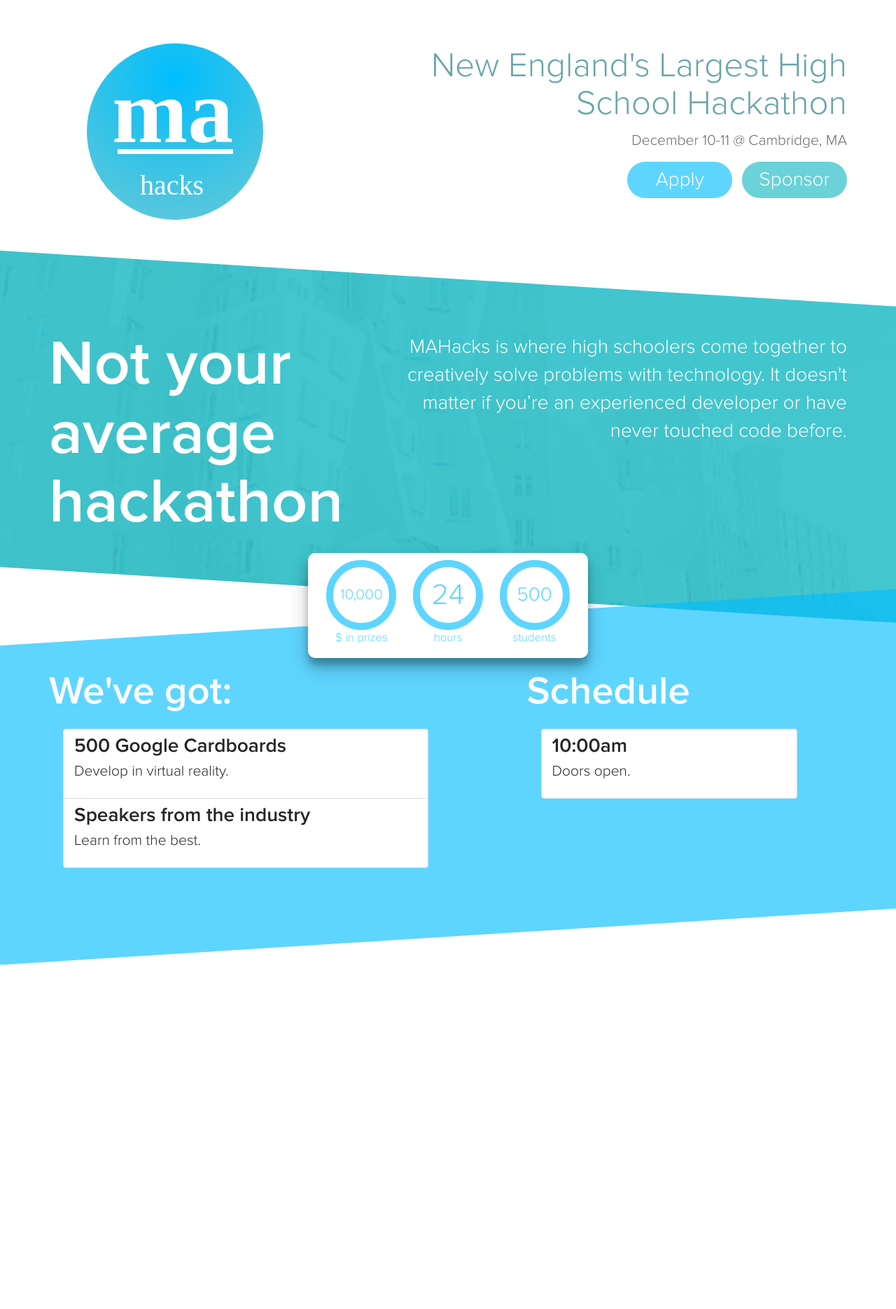
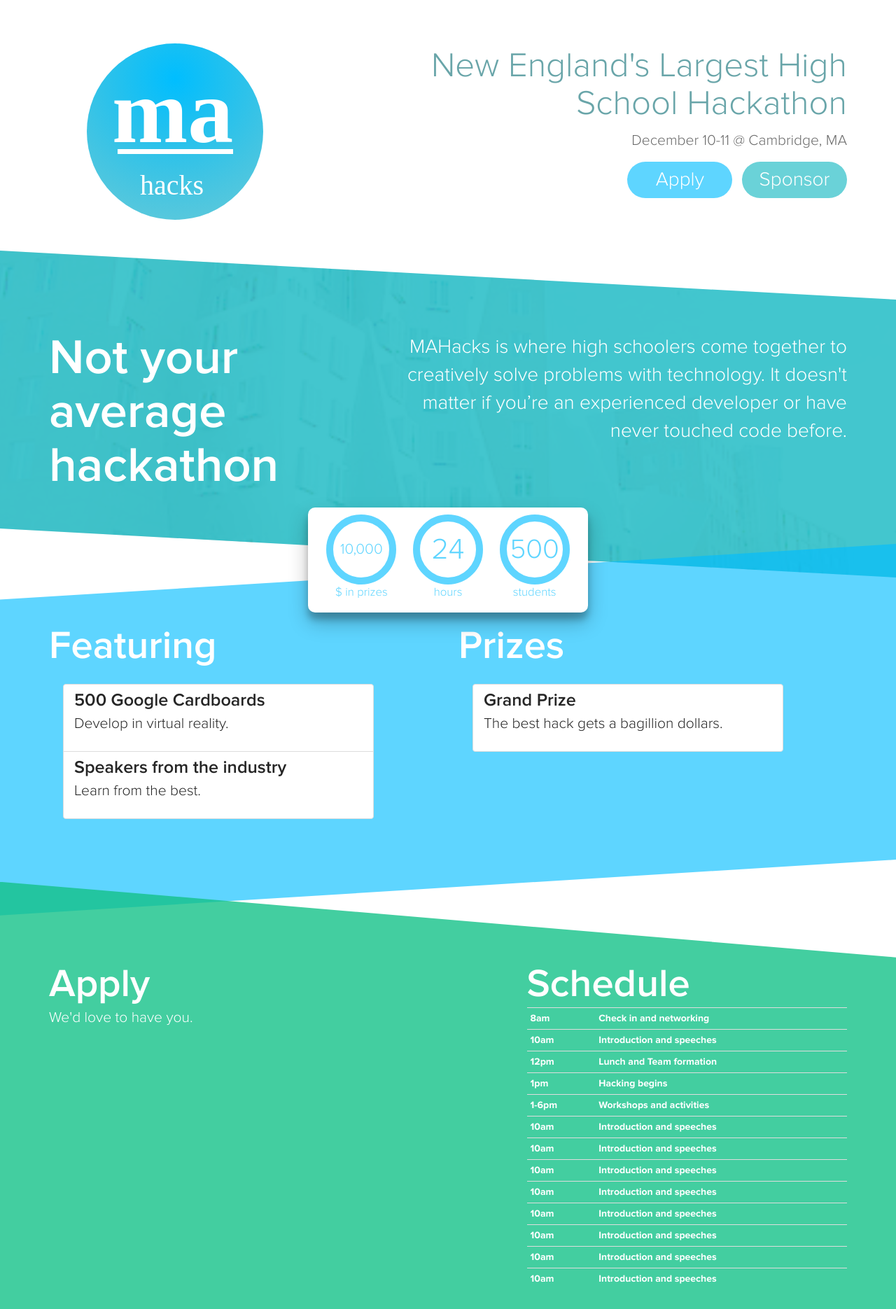
Before and after one commit to mahacks/old-website, a Jekyll site: the page built from index.html, in a window 1280 px wide. Shown: the top 1870 px of the page at 70% size. Built offline with Jekyll 4.4.1, drawn with Linux system fonts in a browser that asks for light colours; before the commit the page ends 1378 px from its top, so only the background shows below that; some of the changed text lies outside the part shown.

Commit message:
added main sections

```diff
--- /dev/null
+++ b/_includes/faq.html
@@ -0,0 +1,11 @@
+<ul class="list-group faq">
+  <li class="list-group-item">
+    <h4 class="list-group-item-heading">How much does it cost?</h4>
+    <p class="list-group-item-text">Nothing. Period.
+There will be workshops, prizes, free swag, free food and lot of fun at 0 cost to you.</p>
+  </li>
+  <li class="list-group-item">
+    <h4 class="list-group-item-heading">How do teams work?</h4>
+    <p class="list-group-item-text">Each team is capped at four members. Each team has the option to submit their project for judging.</p>
+  </li>
+</ul>
--- a/_includes/head.html
+++ b/_includes/head.html
@@ -9,4 +9,5 @@
   <link rel="stylesheet" href="{{ "/css/main.css" | prepend: site.baseurl }}">
   <link rel="canonical" href="{{ page.url | replace:'index.html','' | prepend: site.baseurl | prepend: site.url }}">
   <link rel="alternate" type="application/rss+xml" title="{{ site.title }}" href="{{ "/feed.xml" | prepend: site.baseurl | prepend: site.url }}">
+  <link rel="shortcut icon" type="image/x-icon" href="/favicon.ico?">
 </head>
--- a/_includes/numbers.html
+++ b/_includes/numbers.html
@@ -6,13 +6,13 @@
     <span>$ in prizes</span>
   </div>
   <div class="circlegroup">
-    <div class="circle" style="font-size: 3em">
+    <div class="circle" style="font-size: 3em; font-weight: 500">
       24
     </div>
     <span>hours</span>
   </div>
   <div class="circlegroup">
-    <div class="circle" style="font-size: 2em">
+    <div class="circle" style="font-size: 2.8em; font-weight: 500">
       500
     </div>
     <span>students</span>
--- /dev/null
+++ b/_includes/schedule.html
@@ -0,0 +1,54 @@
+<table class="schedule table table-condensed">
+  <tr>
+    <th>8am</th>
+    <th>Check in and networking</th>
+  </tr>
+  <tr>
+    <th>10am</th>
+    <th>Introduction and speeches</th>
+  </tr>
+  <tr>
+    <th>12pm</th>
+    <th>Lunch and Team formation</th>
+  </tr>
+  <tr>
+    <th>1pm</th>
+    <th>Hacking begins</th>
+  </tr>
+  <tr>
+    <th>1-6pm</th>
+    <th>Workshops and activities</th>
+  </tr>
+  <tr>
+    <th>10am</th>
+    <th>Introduction and speeches</th>
+  </tr>
+  <tr>
+    <th>10am</th>
+    <th>Introduction and speeches</th>
+  </tr>
+  <tr>
+    <th>10am</th>
+    <th>Introduction and speeches</th>
+  </tr>
+  <tr>
+    <th>10am</th>
+    <th>Introduction and speeches</th>
+  </tr>
+  <tr>
+    <th>10am</th>
+    <th>Introduction and speeches</th>
+  </tr>
+  <tr>
+    <th>10am</th>
+    <th>Introduction and speeches</th>
+  </tr>
+  <tr>
+    <th>10am</th>
+    <th>Introduction and speeches</th>
+  </tr>
+  <tr>
+    <th>10am</th>
+    <th>Introduction and speeches</th>
+  </tr>
+</table>
--- a/_layouts/default.html
+++ b/_layouts/default.html
@@ -22,8 +22,8 @@
     <div class="jumbotron rhomb2 section poly2">
       <div class="container">
         <div class="row">
-          <div class="col-sm-7 col-xs-12">
-            <h3 class="center-block">We've got:</h3>
+          <div class="col-sm-6 col-xs-12">
+            <h3 class="center-block">Featuring</h3>
             <ul class="list-group">
               <li class="list-group-item">
                 <h4 class="list-group-item-heading">500 Google Cardboards</h4>
@@ -35,14 +35,47 @@
               </li>
             </ul>
           </div>
+          <div class="col-sm-6 col-xs-12">
+            <h3>Prizes</h3>
+            <ul class="list-group">
+              <li class="list-group-item">
+                <h4 class="list-group-item-heading">Grand Prize</h4>
+                <p class="list-group-item-text">The best hack gets a bagillion dollars.</p>
+              </li>
+            </ul>
+          </div>
+        </div>
+      </div>
+    </div>
+    <div class="jumbotron rhomb3 section poly">
+      <div class="container">
+        <div class="row">
+          <div class="col-sm-7 col-xs-12" id="apply">
+            <h3 class="center-block">Apply</h3>
+            <p>We'd love to have you.</p>
+          </div>
           <div class="col-sm-5 col-xs-12">
             <h3>Schedule</h3>
-            <ul class="list-group">
-              <li class="list-group-item">
-                <h4 class="list-group-item-heading">10:00am</h4>
-                <p class="list-group-item-text">Doors open.</p>
-              </li>
-            </ul>
+            {% include schedule.html %}
+          </div>
+        </div>
+      </div>
+    </div>
+    <div class="jumbotron rhomb4 section">
+      <div class="container">
+        <div class="row">
+          <div class="col-sm-7 col-xs-12">
+            <h2 class="center-block">FAQ</h2>
+            {% include faq.html %}
+          </div>
+          <div class="col-sm-5 col-xs-12">
+            <h2 class="center-block">Sponsors</h2>
+            {% include sponsors.html %}
+          </div>
+        </div>
+        <div class="row">
+          <div class="col-xs-12">
+            <h2>Our Team</h2>
           </div>
         </div>
       </div>
--- a/css/main.scss
+++ b/css/main.scss
@@ -25,7 +25,7 @@
 $btn-default-font-weight: 400;
 
 $font-size-h1: 3.5em !important;
-$font-size-h2: 7vw;
+$font-size-h2: 70px;
 
 p {
   font-weight: 400 !important;
@@ -38,6 +38,39 @@
 
 $polygon: polygon(0 0, 100% 15%, 100% 100%, 0 85%);
 $polygon-reverse: polygon(0 15%, 100% 0, 100% 85%, 0 100%);
+
+.section {
+  margin: 0;
+  margin-top: -48px;
+  color: #FFFFFF;
+  .row {
+    padding-top: 5em;
+    padding-bottom: 5em;
+  }
+  h3 {
+    font-weight: 600;
+    margin: 0;
+    font-size: 4em;
+  }
+  ul.list-group {
+    margin: 20px;
+    color: #262626;
+    width: 80%;
+  }
+}
+
+.faq {
+  margin: 20px;
+  color: #262626;
+  width: 80%;
+  .list-group-item-heading {
+    font-size: 1.8em;
+    font-weight: 600;
+  }
+  .list-group-item-text {
+    font-size: 1.4em;
+  }
+}
 
 .rhomb1 {
   background: url(/assets/rhomb1.svg) no-repeat top left;
@@ -55,32 +88,23 @@
 
 .rhomb2 {
   background-color: $brand-success;
-  h3 {
+  .list-group-item-heading {
     font-weight: 600;
-    margin: 0;
-    font-size: 4em;
+    font-size: 1.8em;
   }
-  ul {
-    margin: 20px;
-    color: #262626;
-    width: 80%;
-    .list-group-item-heading {
-      font-weight: 600;
-      font-size: 2em;
-    }
-    .list-group-item-text {
-      font-size: 1.5em;
-    }
+  .list-group-item-text {
+    font-size: 1.5em;
   }
 }
 
-.section {
-  margin: 0;
-  margin-top: -48px;
-  color: #FFFFFF;
-  .row {
-    padding-top: 5em;
-    padding-bottom: 5em;
+.rhomb3 {
+  background-color: rgba(20, 194, 137, 0.8);
+}
+
+.rhomb4 {
+  background-color: #4B4B4B;
+  h2 {
+    font-weight: 600;
   }
 }
 
```
Also changed, not shown: _includes/sponsors.html (added).
